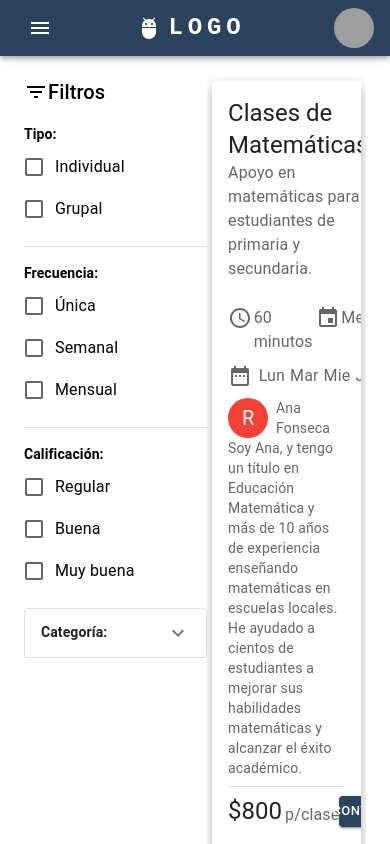
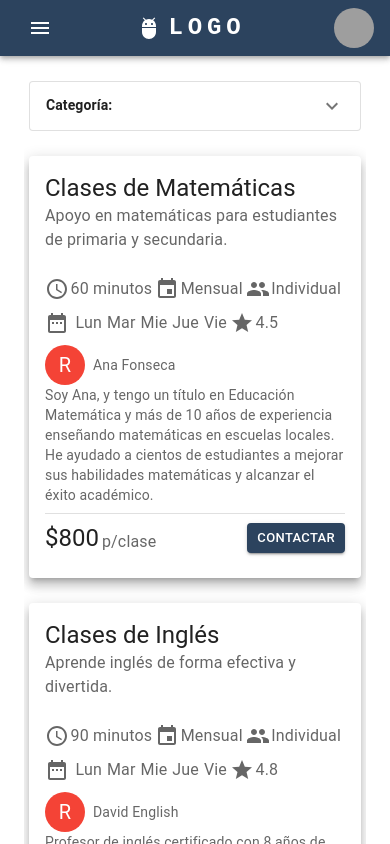
Before and after one commit to asantoro36/Owltutor, a React (Create React App) app: page / in a window 390 px wide. Shown: the top 844 px of the page. Built offline with nearby package versions, Linux system fonts and the light colour scheme; grey boxes are pictures that could not be loaded.

Commit message:
Add responsive to filter bar

```diff
--- /dev/null
+++ b/src/components/FilterBar/ExpandableFilterBar.tsx
@@ -0,0 +1,46 @@
+import * as React from 'react';
+import { useState } from 'react';
+import "./FilterBar.css";
+import {
+    Accordion,
+    AccordionDetails,
+    AccordionSummary,
+    Checkbox, Divider,
+    FormControlLabel,
+    FormGroup,
+    Stack
+} from "@mui/material";
+import Typography from "@mui/material/Typography";
+import ExpandMoreIcon from '@mui/icons-material/ExpandMore';
+import FilterListIcon from '@mui/icons-material/FilterList';
+import { Service } from "../../Entities/Service";
+import {FilterBar} from "./FilterBar";
+
+interface FilterBarProps {
+    services: Service[];
+    setFilteredServices: (filteredClasses: Service[]) => void;
+}
+
+export const ExpandableFilterBar: React.FC<FilterBarProps> = ({ services, setFilteredServices }) => {
+    const [isFilterBarOpen, setIsFilterBarOpen] = useState(false);
+
+    return (
+        <div>
+            <Accordion variant={"outlined"}>
+                <AccordionSummary
+                    expandIcon={<ExpandMoreIcon />}
+                    aria-controls="panel1a-content"
+                    id="panel1a-header"
+                >
+                    <Typography variant="subtitle2" className="filter-subtitle-font">Categoría:</Typography>
+                </AccordionSummary>
+                <AccordionDetails>
+                    <FormGroup>
+                        <FilterBar services={services} setFilteredServices={setFilteredServices}/>
+                    </FormGroup>
+                </AccordionDetails>
+            </Accordion>
+        </div>
+
+    );
+}
--- a/src/components/ServiceCard/ServiceCard.css
+++ b/src/components/ServiceCard/ServiceCard.css
@@ -38,3 +38,9 @@
 .class-info {
     margin-bottom: 5px;
 }
+
+@media (min-width: 950px) {
+    .card-container.columns {
+        grid-template-columns: repeat(2, 1fr);
+    }
+}
--- a/src/home/ServicesBoard.css
+++ b/src/home/ServicesBoard.css
@@ -16,9 +16,24 @@
     margin: 0 auto;
 }
 
+#expandable-filter-bar {
+    display: block;
+}
+
+/* Oculta FilterBar */
+#filter-bar {
+    display: none;
+}
+
 @media (min-width: 950px) {
     .card-container.columns {
-        grid-template-columns: repeat(2, 1fr);
+         grid-template-columns: repeat(2, 1fr);
+     }
+    #expandable-filter-bar {
+        display: none;
+    }
+    #filter-bar {
+        display: block;
     }
 }
 
@@ -26,4 +41,13 @@
     .card-container.columns {
         grid-template-columns: repeat(3, 1fr);
     }
+    #expandable-filter-bar {
+        display: none;
+    }
+    #filter-bar {
+        display: block;
+    }
 }
+
+.filter-bar {
+}
--- a/src/home/ServicesBoard.tsx
+++ b/src/home/ServicesBoard.tsx
@@ -3,6 +3,7 @@ import "./ServicesBoard.css";
 import {useEffect, useState} from "react";
 import {FilterBar} from "../components/FilterBar/FilterBar";
 import {Service, ServicesList} from "../Entities/Service";
+import {ExpandableFilterBar} from "../components/FilterBar/ExpandableFilterBar";
 
 export const ServicesBoard = () => {
 
@@ -17,9 +18,11 @@ export const ServicesBoard = () => {
     return (
         <div className="board">
             <div className="filter-bar">
-                <FilterBar services={classes} setFilteredServices={setFilteredClasses}/>
+
+                <span id={'filter-bar'}> <FilterBar services={classes} setFilteredServices={setFilteredClasses}/></span>
             </div>
             <div className={'card-container columns'}>
+                <span id={'expandable-filter-bar'}><ExpandableFilterBar services={classes} setFilteredServices={setFilteredClasses}/></span>
                 {
                     filteredClasses.map((s) => (
                         <ServiceCard service={s}/>
```
